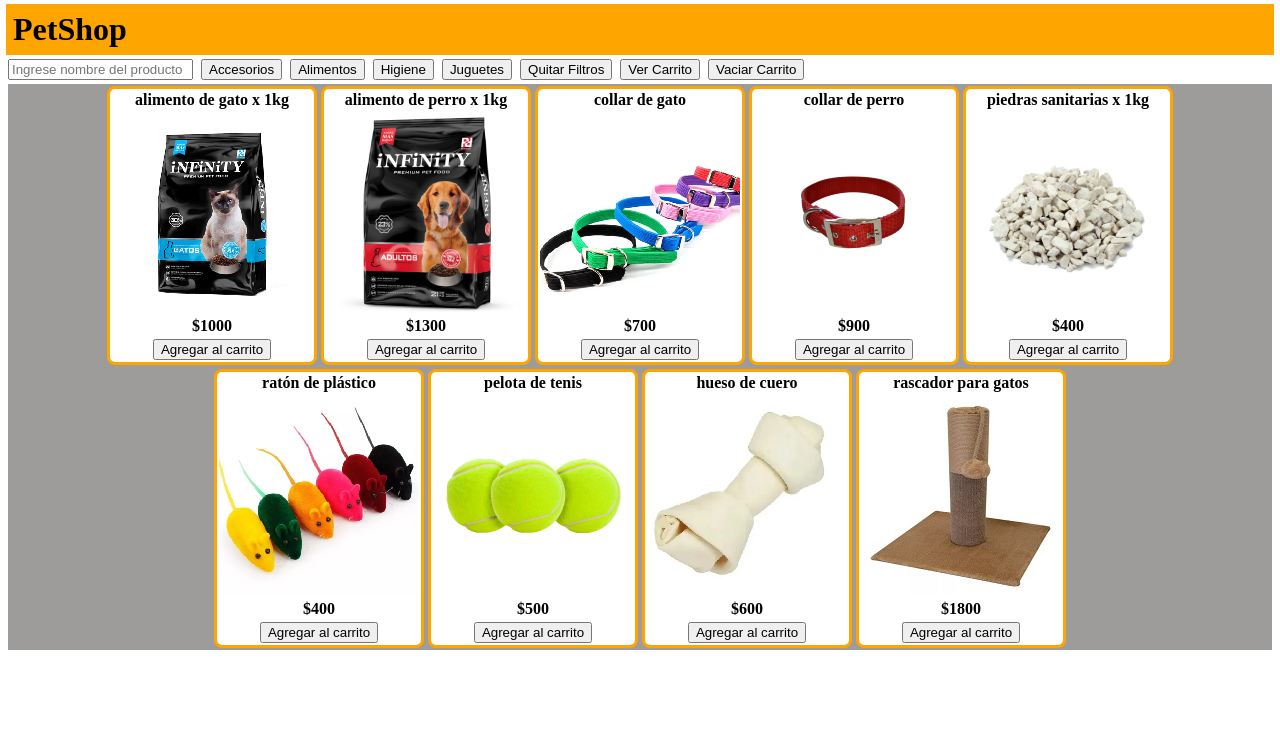
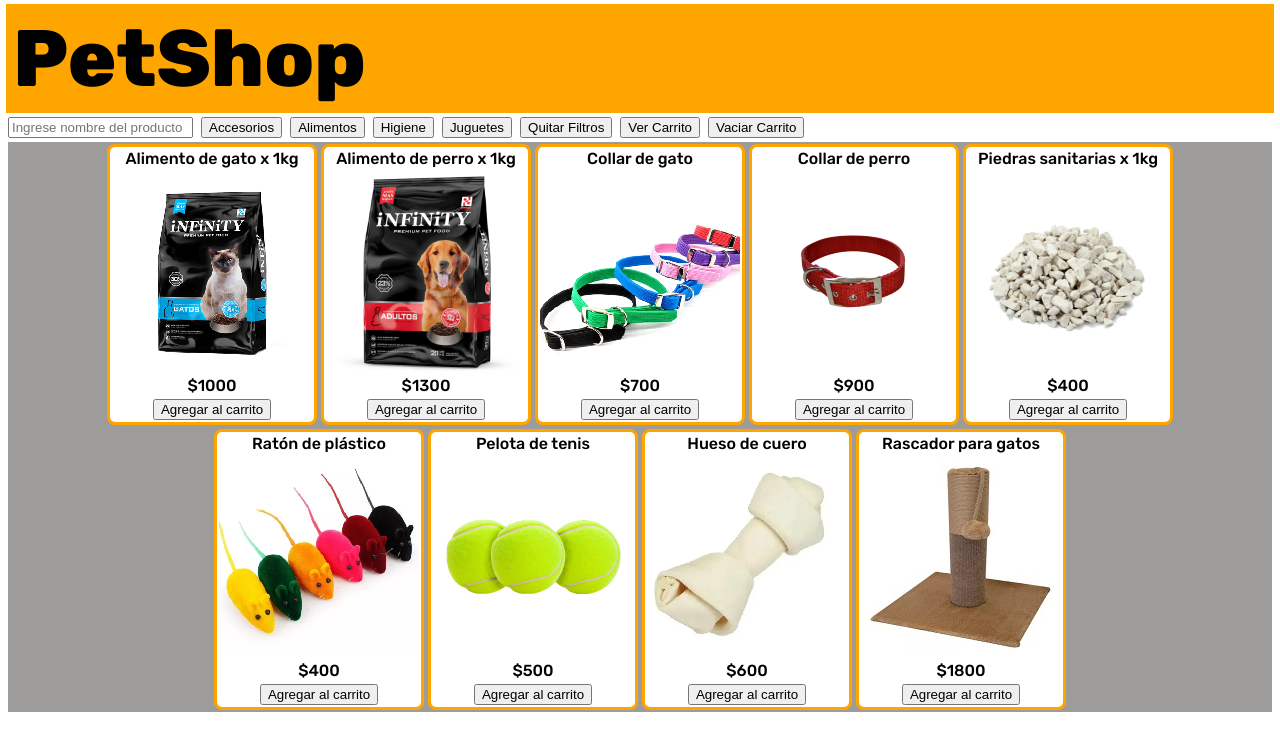
Before and after one commit to lea-robles/ProyectoFinalJsRobles, a plain HTML site: page index.html in a window 1280 px wide. Drawn offline with nearby package versions, Linux system fonts and the light colour scheme; some packages are replaced by stand-ins of ours; a script that the page names is missing.

Commit message:
algunas mejoras en css falta mas

```diff
--- a/css/style.css
+++ b/css/style.css
@@ -1,7 +1,43 @@
+@import url("https://fonts.googleapis.com/css2?family=Lato:ital,wght@1,100&family=Rubik:wght@300;400;500;800&display=swap");
 * {
     box-sizing: border-box;
     margin: 2px;
+    text-decoration: none !important;
 }
+
+/* encabezados y texto*/
+h2,
+h3,
+h4 {
+  color: rgb(0, 0, 0);
+  font-family: "Rubik", sans-serif;
+  font-weight: 500;
+}
+
+h1 {
+  color: rgb(0, 0, 0);
+  font-family: "Rubik", sans-serif;
+  font-weight: 800;
+  font-size: 5em;
+}
+
+h2 {
+  font-size: 3.5em;
+}
+
+h3 {
+  font-size: 2.5em;
+}
+
+p {
+  color: rgb(0, 0, 0);
+  font-family: "Rubik", sans-serif;
+  font-weight: 400;
+  font-size: 1.5em;
+  line-height: 1.6em;
+}
+
+/* ------ */
 
 #productos {
     background-color: rgb(158, 155, 155);
--- a/productos.json
+++ b/productos.json
@@ -2,7 +2,7 @@
     "productos": [
         {
             "id": 3,
-            "nombre": "alimento de gato x 1kg",
+            "nombre": "Alimento de gato x 1kg",
             "categoria": "alimentos",
             "stock": 9,
             "precio": 1000,
@@ -10,7 +10,7 @@
         },
         {
             "id": 5,
-            "nombre": "alimento de perro x 1kg",
+            "nombre": "Alimento de perro x 1kg",
             "categoria": "alimentos",
             "stock": 7,
             "precio": 1300,
@@ -18,7 +18,7 @@
         },
         {
             "id": 6,
-            "nombre": "collar de gato",
+            "nombre": "Collar de gato",
             "categoria": "accesorios",
             "stock": 2,
             "precio": 700,
@@ -26,7 +26,7 @@
         },
         {
             "id": 8,
-            "nombre": "collar de perro",
+            "nombre": "Collar de perro",
             "categoria": "accesorios",
             "stock": 1,
             "precio": 900,
@@ -34,7 +34,7 @@
         },
         {
             "id": 11,
-            "nombre": "piedras sanitarias x 1kg",
+            "nombre": "Piedras sanitarias x 1kg",
             "categoria": "higiene",
             "stock": 5,
             "precio": 400,
@@ -42,7 +42,7 @@
         },
         {
             "id": 13,
-            "nombre": "ratón de plástico",
+            "nombre": "Ratón de plástico",
             "categoria": "juguetes",
             "stock": 4,
             "precio": 400,
@@ -50,7 +50,7 @@
         },
         {
             "id": 15,
-            "nombre": "pelota de tenis",
+            "nombre": "Pelota de tenis",
             "categoria": "juguetes",
             "stock": 6,
             "precio": 500,
@@ -58,7 +58,7 @@
         },
         {
             "id": 17,
-            "nombre": "hueso de cuero",
+            "nombre": "Hueso de cuero",
             "categoria": "juguetes",
             "stock": 5,
             "precio": 600,
@@ -66,7 +66,7 @@
         },
         {
             "id": 19,
-            "nombre": "rascador para gatos",
+            "nombre": "Rascador para gatos",
             "categoria": "juguetes",
             "stock": 2,
             "precio": 1800,
```
